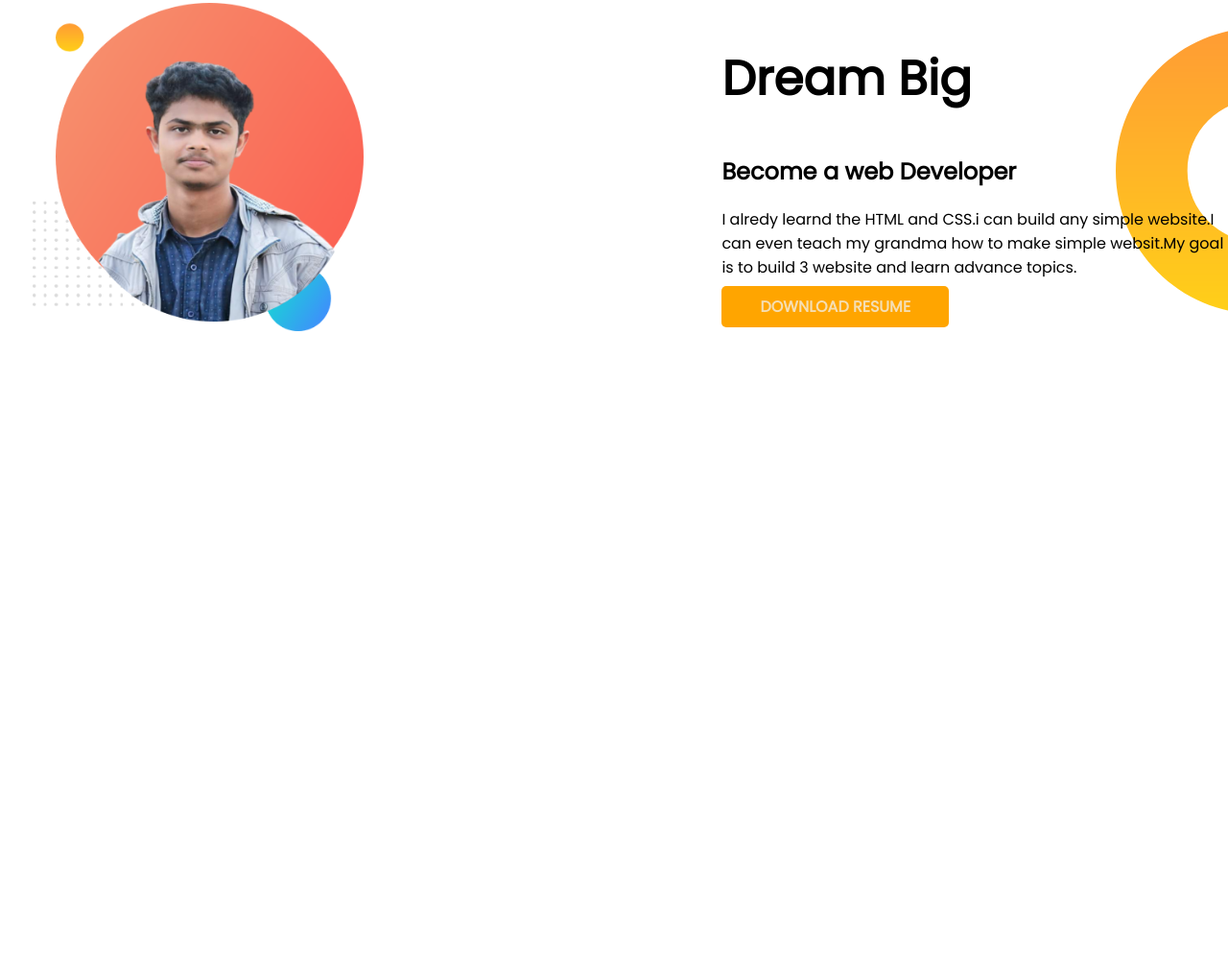
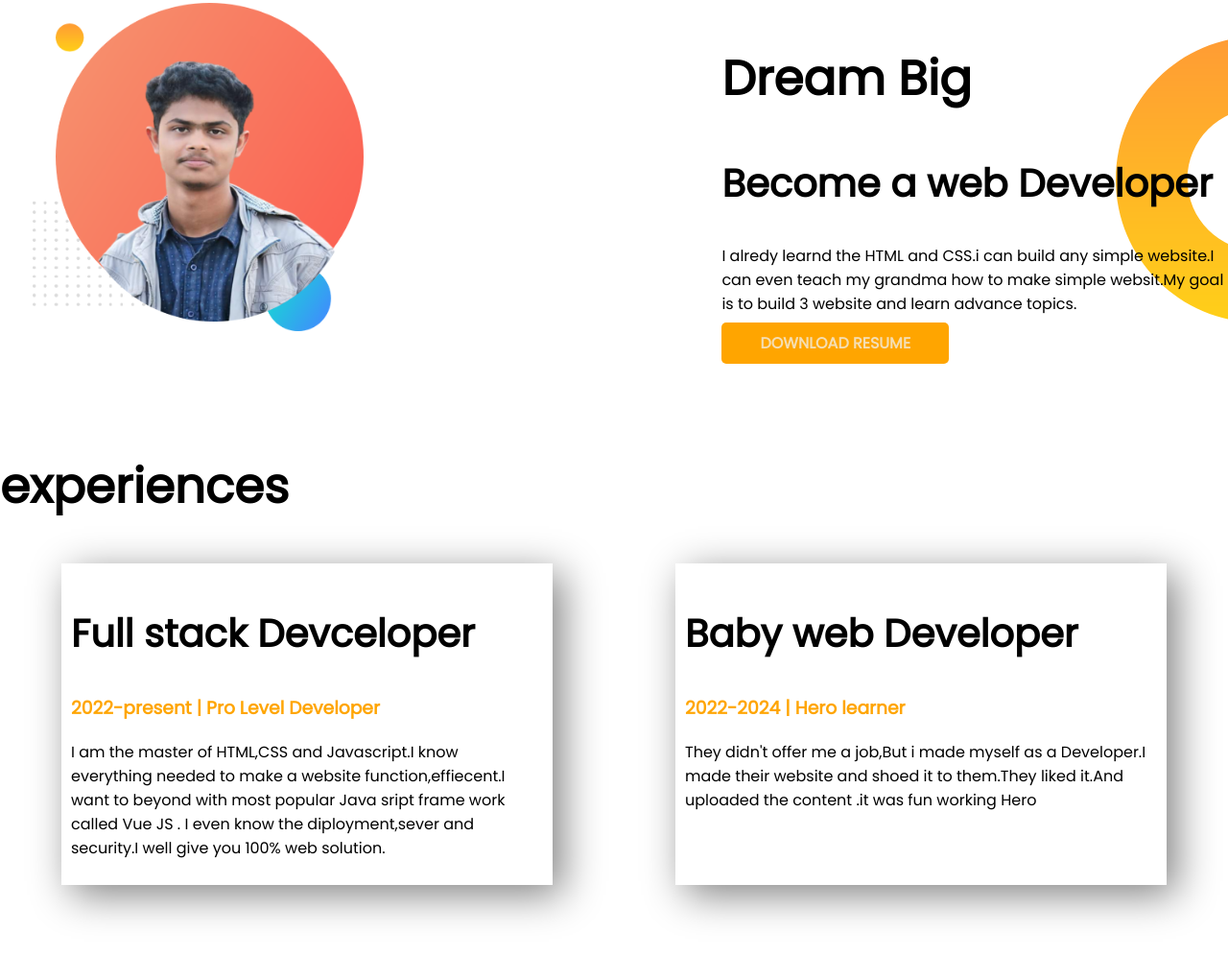
Before and after one commit to Ahrudra/developer-protfolio, a plain HTML site: page index.html in a window 1280 px wide. Shown: the part 560-1556 px from the top of the page at 96% size. Before the commit the page ends 1012 px from the top, so only its background shows below. Drawn offline with Linux system fonts and the light colour scheme.

Commit message:
experience

```diff
--- a/index.html
+++ b/index.html
@@ -12,7 +12,7 @@
 
 </head>
 <body>
-<section class="top-banner">
+<section class="top-banner fixble-container ">
     <div class="half-width">
         <h1>Welcome To</h1>
     <h1><span class="orange-color">Ah Rudra</span> world!</h1>
@@ -28,7 +28,7 @@
 
     </div>
 </section>
-<section class="dream-big">
+<section class="dream-big fixble-container">
     <div>
         <img class="half-width" src="images/my-bg.png" alt="">
     </div>
@@ -41,5 +41,27 @@
         <a class="link-button" target="_blank" href="">DOWNLOAD RESUME</a>
     </div>
 </section>
+
+
+
+
+<section class="experience-area">
+    <h1>experiences</h1>
+      <div class="fixble-container">
+        <div class="experience-iteam">
+            <h2>Full stack Devceloper</h2>
+            <h3 class="orange-color">2022-present | Pro Level Developer</h3>
+            <p>
+             I am the master of HTML,CSS and Javascript.I know everything needed to make  a website function,effiecent.I want to beyond with most popular Java sript frame work called Vue JS . I even know the diployment,sever and security.I well give you 100% web solution.
+            </p>
+         </div>
+         <div class="experience-iteam">
+             <h2>Baby web Developer </h2>
+             <h3 class="orange-color">2022-2024 | Hero learner </h3>
+             <p>
+                 They didn't offer me a job,But i made myself as a Developer.I made their website and shoed it to them.They liked it.And uploaded the content .it was fun working Hero          </p>
+         </div>
+      </div>
+</section>
 </body>
 </html>
--- a/style.css
+++ b/style.css
@@ -5,16 +5,22 @@ body{
 h1{
     font-size: 50px;
 }
+h2{
+    font-size: 40px;
+}
 .orange-color{
     color: orange;
 }
-section{
+.fixble-container{
     display: flex;
     margin-bottom: 100px;
 }
+
+
 .half-width{
     width: 50%;
     padding-left: 5%;
+
 }
 .half-width image{
     width: 80%;
@@ -37,3 +43,10 @@ section{
     background-repeat: no-repeat;
     background-position: right;
 }
+.experience-iteam{
+    width: 40%;
+    margin-left:5% ;
+    margin-right: 5%;
+    padding: 10px; ;
+    box-shadow: 10px 10px 40px gray;
+}
```
